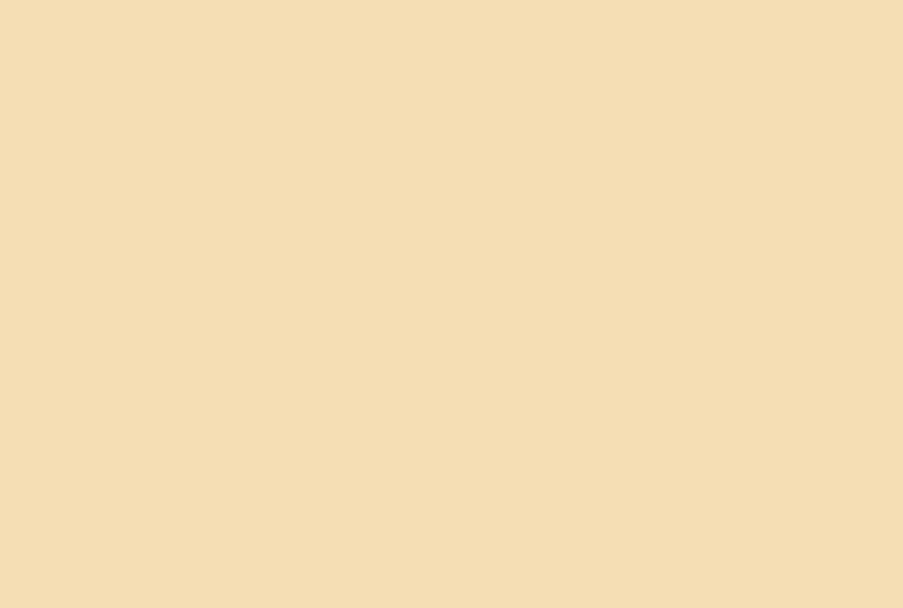
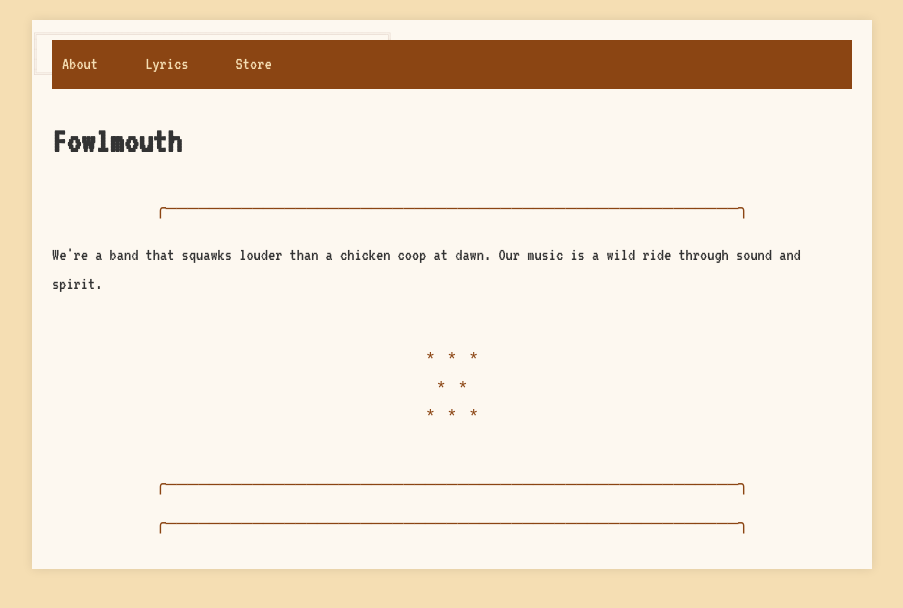
Before and after one commit to rpostrowski/fowlmouth-website, a plain HTML site: page index.html in a window 1280 px wide. Shown: the whole page, without its empty margins (188-1091 px from the left). Drawn offline with Linux system fonts and the light colour scheme.

Commit message:
Update index.html

```diff
--- a/index.html
+++ b/index.html
@@ -3,20 +3,16 @@
 <head>
     <meta charset="UTF-8">
     <title>Fowlmouth - The Band</title>
+    <link href="https://fonts.googleapis.com/css2?family=VT323&display=swap" rel="stylesheet">
     <style>
         body {
-            font-family: 'Courier New', Courier, monospace;
+            font-family: 'VT323', monospace;
             background-color: #F5DEB3;  /* Wheat-like tan color */
             color: #333;
             line-height: 1.6;
             margin: 0;
             padding: 20px;
-            font-size: 16px;
-        }
-        h1, h2, .nav-title {
-            font-family: 'Courier New', Courier, monospace;
-            font-size: 1.2em;
-            letter-spacing: -1px;
+            font-size: 18px;
         }
         .container {
             max-width: 800px;
@@ -26,10 +22,121 @@
             box-shadow: 0 0 10px rgba(0,0,0,0.1);
             position: relative;
         }
-        /* ... rest of the previous CSS remains the same ... */
+        .ascii-border {
+            font-family: monospace;
+            color: #8B4513;
+            position: absolute;
+            top: 0;
+            left: 0;
+            right: 0;
+            bottom: 0;
+            pointer-events: none;
+            z-index: -1;
+            white-space: pre;
+            line-height: 1;
+            font-size: 10px;
+        }
+        nav {
+            background-color: #8B4513;
+            padding: 10px 0;
+            text-align: left;
+            margin-bottom: 15px;
+        }
+        nav a {
+            color: #F5DEB3;
+            text-decoration: none;
+            margin-right: 20px;
+            padding: 5px 10px;
+            transition: background-color 0.3s;
+        }
+        nav a:hover {
+            background-color: #A0522D;
+        }
+        .content {
+            margin-top: 20px;
+            position: relative;
+        }
+        .ascii-divider {
+            font-family: monospace;
+            color: #8B4513;
+            text-align: center;
+            margin: 10px 0;
+        }
+        .ascii-art {
+            font-family: monospace;
+            color: #8B4513;
+            white-space: pre;
+            text-align: center;
+        }
     </style>
 </head>
 <body>
-    <!-- The entire previous HTML content remains the same -->
+    <div class="container">
+        <div class="ascii-border">
+╔══════════════════════════════════════════════════════════╗
+║                                                          ║
+║                                                          ║
+║                                                          ║
+╚══════════════════════════════════════════════════════════╝
+        </div>
+        <nav>
+            <a href="#about">About</a>
+            <a href="#lyrics">Lyrics</a>
+            <a href="#store">Store</a>
+        </nav>
+
+        <div id="about" class="content">
+            <h1>Fowlmouth</h1>
+            <div class="ascii-divider">
+╭─────────────────────────────────────────────────────╮
+</div>
+            <p>We're a band that squawks louder than a chicken coop at dawn. Our music is a wild ride through sound and spirit.</p>
+            <div class="ascii-art">
+* * *
+ * *
+* * *
+            </div>
+        </div>
+
+        <div class="ascii-divider">
+╭─────────────────────────────────────────────────────╮
+</div>
+
+        <div id="lyrics" class="content" style="display:none;">
+            <h2>Lyrics</h2>
+            <p>Placeholder for song lyrics. Each track tells a story wilder than the last.</p>
+            <div class="ascii-art">
+~/~/~/
+/~/~/~
+~/~/~/
+            </div>
+        </div>
+
+        <div class="ascii-divider">
+╭─────────────────────────────────────────────────────╮
+</div>
+
+        <div id="store" class="content" style="display:none;">
+            <h2>Merch Store</h2>
+            <p>Coming soon: band t-shirts, stickers, and other fowl merchandise!</p>
+            <div class="ascii-art">
+▲▲▲
+◆◆◆
+            </div>
+        </div>
+    </div>
+
+    <script>
+        // Simple navigation script
+        document.querySelectorAll('nav a').forEach(link => {
+            link.addEventListener('click', (e) => {
+                e.preventDefault();
+                const targetId = e.target.getAttribute('href').substring(1);
+                document.querySelectorAll('.content').forEach(div => {
+                    div.style.display = div.id === targetId ? 'block' : 'none';
+                });
+            });
+        });
+    </script>
 </body>
 </html>
```
